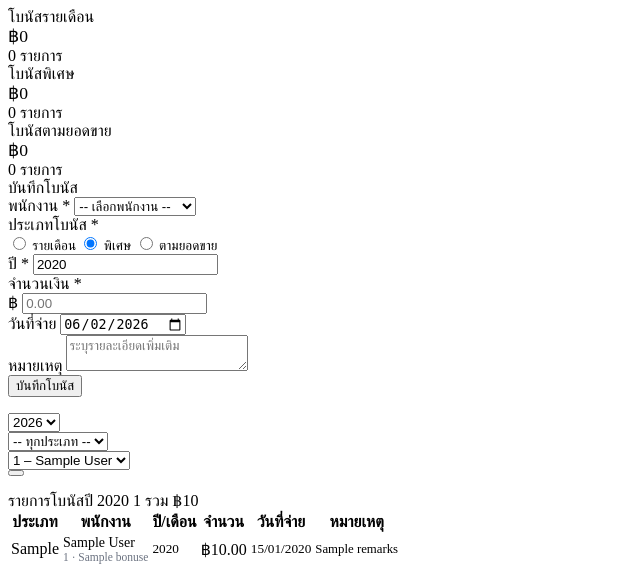
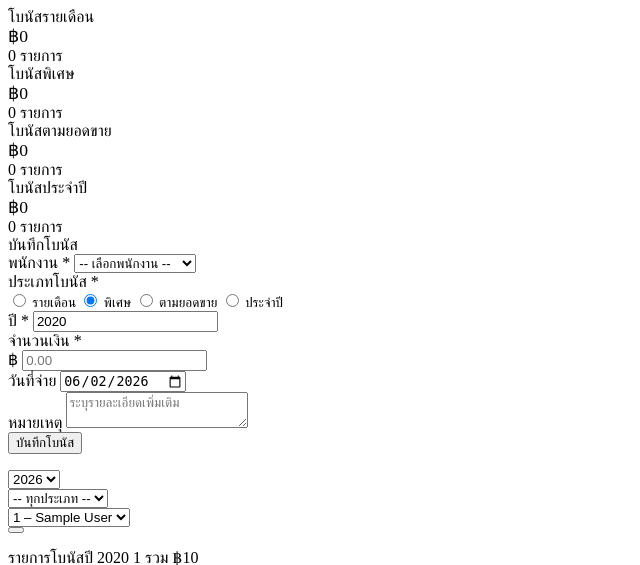
Before and after one commit to bankpatcharapolt/hrm_tgsmartlife, a CodeIgniter app: the page made by application/views/admin/salary/bonus.php in a window 1280 px wide. Shown: the top 565 px of the page, without its empty margins (0-640 px from the left). Run offline with CodeIgniter, Linux system fonts and the light colour scheme; tables that the repository leaves empty hold one stand-in row (values such as "Sample post"); the template is opened without the code that fills it: most values are stand-ins (such as "Sample title", 1, 10 or a date in 2020).

Commit message:
เพิ่มข้อมูลประเภทโบนัส ประจำปี

```diff
--- a/application/controllers/admin/Salary.php
+++ b/application/controllers/admin/Salary.php
@@ -218,7 +218,7 @@ class Salary extends Admin_Controller {
             'payment_date' => $this->input->post('payment_date') ?: null,
             'created_by'   => $this->current_user->user_id,
         );
-        $type_th = array('monthly'=>'รายเดือน','special'=>'พิเศษ','sales'=>'ตามยอดขาย');
+        $type_th = array('monthly'=>'รายเดือน','special'=>'พิเศษ','sales'=>'ตามยอดขาย','annual'=>'ประจำปี');
         $id = $this->Salary_model->save_bonus($d);
         if ($id) {
             $this->Notification_model->create(array(
--- a/application/views/admin/salary/bonus.php
+++ b/application/views/admin/salary/bonus.php
@@ -1,24 +1,24 @@
 <?php defined('BASEPATH') OR exit();
-$type_label = array('monthly'=>'รายเดือน','special'=>'พิเศษ','sales'=>'ตามยอดขาย');
-$type_color = array('monthly'=>'primary','special'=>'warning','sales'=>'success');
-$type_icon  = array('monthly'=>'calendar-check','special'=>'gift','sales'=>'graph-up-arrow');
+$type_label = array('monthly'=>'รายเดือน','special'=>'พิเศษ','sales'=>'ตามยอดขาย','annual'=>'ประจำปี');
+$type_color = array('monthly'=>'primary','special'=>'warning','sales'=>'success','annual'=>'danger');
+$type_icon  = array('monthly'=>'calendar-check','special'=>'gift','sales'=>'graph-up-arrow','annual'=>'trophy');
 $mn_th = array('1'=>'ม.ค.','2'=>'ก.พ.','3'=>'มี.ค.','4'=>'เม.ย.','5'=>'พ.ค.','6'=>'มิ.ย.',
                '7'=>'ก.ค.','8'=>'ส.ค.','9'=>'ก.ย.','10'=>'ต.ค.','11'=>'พ.ย.','12'=>'ธ.ค.');
 ?>
 
 <!-- สรุปยอดตาม type -->
 <?php
-$totals = array('monthly'=>0,'special'=>0,'sales'=>0,'all'=>0);
+$totals = array('monthly'=>0,'special'=>0,'sales'=>0,'annual'=>0,'all'=>0);
 foreach($bonuses as $b){
     $totals[$b->bonus_type] = ($totals[$b->bonus_type]??0) + $b->amount;
     $totals['all'] += $b->amount;
 }
 ?>
 <div class="row g-2 mb-3">
-  <?php foreach(array('monthly','special','sales') as $t):?>
+  <?php foreach(array('monthly','special','sales','annual') as $t):?>
   <div class="col-md-4">
     <div class="stat-card">
-      <div class="s-ico" style="background:<?=$t==='monthly'?'#eff6ff':($t==='special'?'#fffbeb':'#f0fdf4')?>;color:var(--<?=$type_color[$t]?>)">
+      <div class="s-ico" style="background:<?=$t==='monthly'?'#eff6ff':($t==='special'?'#fffbeb':($t==='sales'?'#f0fdf4':'#fef2f2'))?>;color:var(--<?=$type_color[$t]?>)">
         <i class="bi bi-<?=$type_icon[$t]?>"></i>
       </div>
       <div>
@@ -157,7 +157,7 @@ foreach($bonuses as $b){
               <?php if(!empty($bonuses)):foreach($bonuses as $b):?>
               <tr>
                 <td>
-                  <span class="badge bg-<?=$type_color[$b->bonus_type]?? 'secondary'?> text-<?=$b->bonus_type==='special'?'dark':''?>">
+                  <span class="badge bg-<?=$type_color[$b->bonus_type]?? 'secondary'?> text-<?=in_array($b->bonus_type??'',['special','annual'])?'dark':''?>">
                     <i class="bi bi-<?=$type_icon[$b->bonus_type]??'gift'?> me-1"></i>
                     <?=$type_label[$b->bonus_type]??$b->bonus_type?>
                   </span>
```
Also changed, not shown: application/views/employee/salary/index.php (+4 -4 lines).
